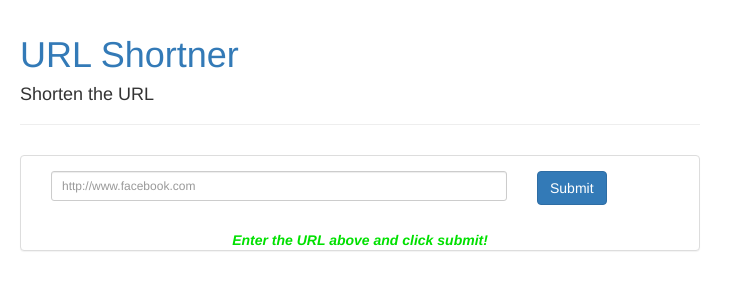
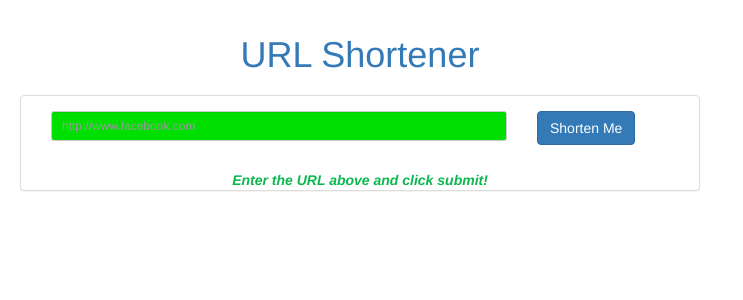
Before and after one commit to borsemayur2/URLShortener, a Django app: page / in a window 1280 px wide. Shown: the top 300 px of the page, without its empty margins (0-743 px from the left). Run offline with Django 3.2, Linux system fonts and the light colour scheme; some libraries are stand-ins or nearby versions.

Commit message:
ui aligns

```diff
--- a/shortenApp/static/shortenApp/css/custom.css
+++ b/shortenApp/static/shortenApp/css/custom.css
@@ -8,6 +8,7 @@ text-decoration: none;
 }
 
 header {
+text-align: center;
 border-bottom: 1px solid #eeeeee;
 margin-bottom: 30px;
 padding-bottom: 10px;
@@ -21,6 +22,9 @@ padding: 10px;
 text-align: left;
 }
 #url-result {
-color: #00e000;
+color: #0cb84e;
 display: hidden;
 }
+#url {
+    background-color: #00e000;
+}
--- a/shortenApp/templates/shortenApp/base.html
+++ b/shortenApp/templates/shortenApp/base.html
@@ -4,7 +4,7 @@
  <title>{% block title %}Welcome to mysite{% endblock %}</title>
  {% load staticfiles %}
  <link rel="stylesheet" href="https://maxcdn.bootstrapcdn.com/bootstrap/3.3.1/css/bootstrap.min.css">
- <link rel="stylesheet" type="text/css" href="{% static 'css/custom.css' %}" />
+ <link rel="stylesheet" type="text/css" href="{% static "css/custom.css"     %}" />
  <script src="//ajax.googleapis.com/ajax/libs/jquery/1.9.1/jquery.min.js"></script>
  <meta name="viewport" content="width=device-width, initial-scale=1">
 </head>
@@ -37,9 +37,7 @@ function returnSuccess(data, textStatus, jqXHR) {
 </script>
 <body>
 <div id="wrap">
-<header>
- <h1><a href="{% url 'home' %}">URL Shortner  </a><h4>Shorten the URL</h4></h1>
-</header>
+ <h1 style="text-align: center"><a href="" >URL Shortener</a></h1>
 
 <div id="content">
 {% block content %}
--- a/shortenApp/templates/shortenApp/index.html
+++ b/shortenApp/templates/shortenApp/index.html
@@ -1,6 +1,6 @@
 {% extends "shortenApp/base.html" %}
 
-{% block title %}URL Shortner - Make your URL shorter!{% endblock %}
+{% block title %}URL Shortener - Shorten your URL{% endblock %}
 
 {% block content %}
 
@@ -11,7 +11,7 @@
  </div>
  <div class="col-sm-3">
  {% csrf_token %}
- <button id="submitButton" class="btn btn-primary">Submit</button></p>
+ <button id="submitButton" class="btn btn-primary">Shorten Me</button></p>
  </div>
  </div>
  <div style="text-align: center">
--- a/shortenApp/urls.py
+++ b/shortenApp/urls.py
@@ -4,7 +4,6 @@ from . import views
 
 urlpatterns = [
     path('', views.index, name='home'),
-    path('id', views.get_short_code, name='id'),
     path('<str:short_id>', views.redirect_original, name='redirectoriginal'),
     path('makeshort/', views.shorten_url, name='shortenurl'),
     #re_path(r'^(?P&lt;short_id&gt;\w{6})$',views.redirect_original, name='redirectoriginal'),
--- a/shortenApp/views.py
+++ b/shortenApp/views.py
@@ -1,4 +1,5 @@
 from django.shortcuts import  render, get_object_or_404
+from django.urls import reverse
 import random, string, json
 from shortenApp.models import Urls
 from django.http import HttpResponseRedirect, HttpResponse
@@ -12,15 +13,12 @@ def index(request):
     return render(request, 'shortenApp/index.html', c)
 
 def redirect_original(request, short_id):
-    print(short_id)
     url = get_object_or_404(Urls, pk=short_id) # get object, if not        found return 404 error
-    print(url)
     url.count += 1
     url.save()
     return HttpResponseRedirect(url.httpurl)
 def shorten_url(request):
     url = request.POST.get("url",'')
-    print(url)
     if  Urls.objects.filter(httpurl=url).exists():
         short_id = Urls.objects.get(httpurl=url).short_id
         response_data = {}
```
Also changed, not shown: db.sqlite3.
